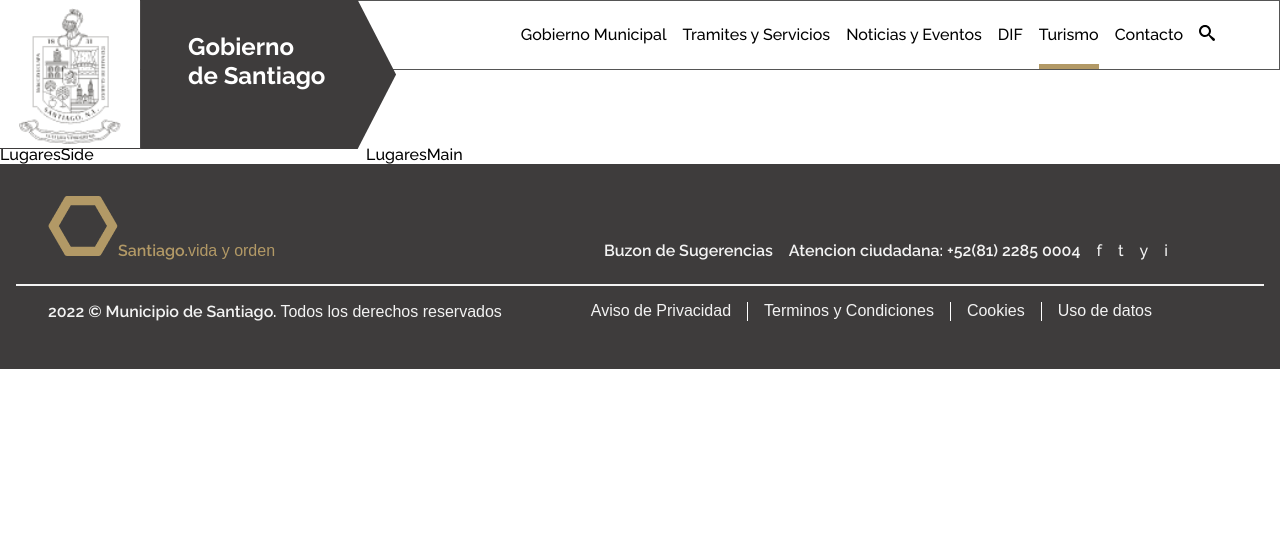
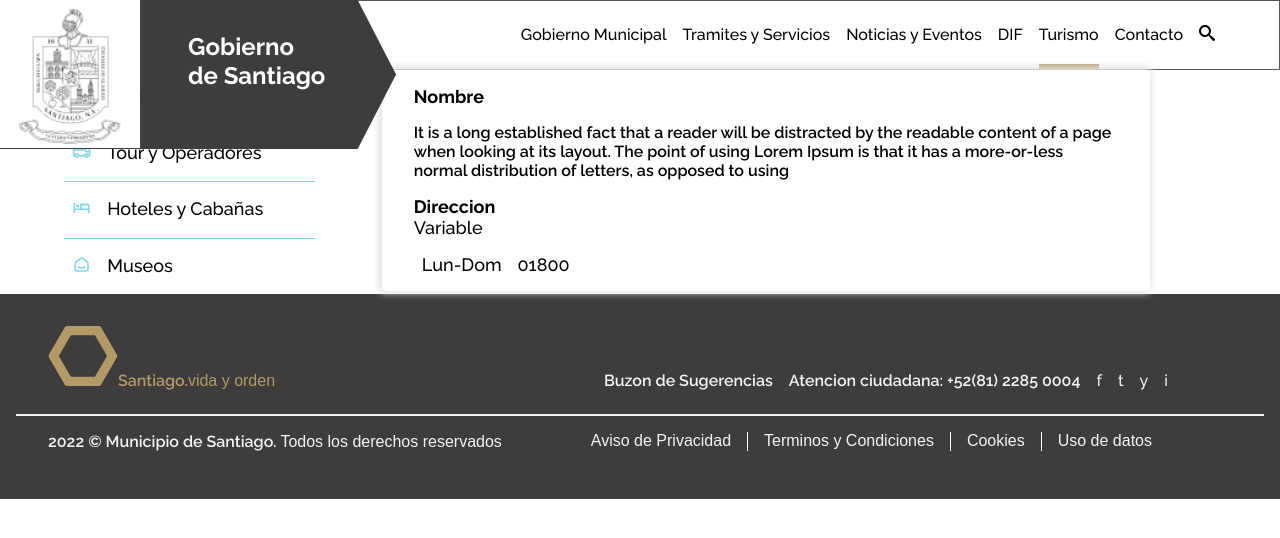
Before and after one commit to CesarQuint/PT_Gov, a React (Vite) app: page /Turismo in a window 1280 px wide. Shown: the top 538 px of the page. Built offline with nearby package versions, Linux system fonts and the light colour scheme; a web font is replaced by a local one.

Commit message:
Working in DIF

```diff
--- a/src/Components/Lugares.jsx
+++ b/src/Components/Lugares.jsx
@@ -1,13 +1,20 @@
-import React from 'react'
+import {useState} from 'react'
 import LugaresMain from './LugaresMain'
 import LugaresSide from './LugaresSide'
 
 function Lugares() {
+  //TODO:Agregar funcionalidad de seleccion de Area
+  const [attribute,setAttribute]=useState(0)
   return (
     <>
     <div className='lugaresDiv'>
-        <LugaresSide/>
-        <LugaresMain/>
+        <LugaresSide
+          attribute={attribute}
+          setAttribute={setAttribute}
+        />
+        <LugaresMain
+
+        />
     </div>
 
     </>
--- a/src/Components/LugaresMain.jsx
+++ b/src/Components/LugaresMain.jsx
@@ -2,7 +2,20 @@ import React from 'react'
 
 function LugaresMain() {
   return (
-    <div className='lugaresMain'>LugaresMain</div>
+    <div className='lugaresMain'>
+      <div className='cardLugares'>
+        <h5>Nombre</h5>
+        <p className='subHead'>It is a long established fact that a reader will be distracted by the readable content of a page when looking at its layout. The point of using Lorem Ipsum is that it has a more-or-less normal distribution of letters, as opposed to using</p>
+        <section className='diectionLugares'>
+          <h5>Direccion</h5>
+          <p>Variable</p>
+        </section>
+        <section className=' subhead time_phone'>
+          <p className='time'>Lun-Dom</p>
+          <p className='phone'>01800</p>
+        </section>
+      </div>
+    </div>
   )
 }
 
--- a/src/Components/LugaresSide.jsx
+++ b/src/Components/LugaresSide.jsx
@@ -1,8 +1,26 @@
 import React from 'react'
+import { TbToolsKitchen as Kitchen,TbBus as Bus,TbBed as Bed,TbSmartHome as Museum } from "react-icons/tb";
 
 function LugaresSide() {
   return (
-    <div className='lugaresSide'>LugaresSide</div>
+    <div className='lugaresSide'>
+      <div className='lugaresAtt'>
+       <span><Kitchen/></span>
+       <p>Restaurantes</p>
+      </div>
+      <div className='lugaresAtt'>
+        <span><Bus/></span>
+        <p>Tour y Operadores</p>
+      </div>
+      <div className='lugaresAtt'>
+        <span><Bed/></span>
+        <p>Hoteles y Cabañas</p>
+      </div>
+      <div className='lugaresAtt'>
+        <span><Museum/></span>
+        <p>Museos</p>
+      </div>
+    </div>
   )
 }
 
--- /dev/null
+++ b/src/Components/WelcomePanel.jsx
@@ -0,0 +1,15 @@
+import React from 'react'
+import Cat from '../assets/img/Cat.jpg'
+
+function WelcomePanel() {
+  return (
+    <div className='welcome'>
+        <section className='welcomeTitle'>
+            <h2>Desarrollo Integral de La Familia</h2>
+        </section>
+        <img className='welcomeImage' src={Cat} alt="" />
+    </div>
+  )
+}
+
+export default WelcomePanel
--- a/src/Layout/Layout.jsx
+++ b/src/Layout/Layout.jsx
@@ -7,8 +7,9 @@ function Layout() {
   return (
     <>
         <Header/>
-        <h1>Foto</h1>
-        <main> <Outlet/></main>
+        <main>
+          <Outlet/>
+        </main>
         <Footer/>
     </>
   )
--- a/src/Pages/DIF.jsx
+++ b/src/Pages/DIF.jsx
@@ -1,8 +1,12 @@
 import React from 'react'
+import WelcomePanel from '../Components/WelcomePanel'
 
 function DIF() {
   return (
-    <div>DIF</div>
+    <>
+      <WelcomePanel/>
+
+    </>
   )
 }
 
--- a/src/index.css
+++ b/src/index.css
@@ -449,7 +449,9 @@ section.tags{
 /**Lugares Table*/
 div.lugaresDiv{
   display: grid;
- grid-template-areas: 'side main main main';
+  grid-template-areas: 'side main main main';
+  width: 90%;
+  margin: auto;
 }
 div.lugaresSide{
   grid-area:side ;
@@ -457,3 +459,74 @@ div.lugaresSide{
 div.lugaresMain{
   grid-area: main;
 }
+div.lugaresAtt{
+  padding: 1rem 0.5rem;
+  border-bottom: 1px solid var(--AcAz);
+  display: flex;
+  flex-flow: row wrap;
+  gap: 1rem;
+}
+
+div.lugaresAtt:hover{
+  background-color: var(--F2);
+  cursor: pointer;
+}
+
+div.lugaresAtt span{
+  color: var(--AcAz);
+  font-size: larger;
+}
+
+div.lugaresAtt:last-child{
+  border-bottom:none;
+}
+/**Lugares Card*/
+div.cardLugares{
+  width:55vw;
+  margin: auto;
+  padding: 1rem 2rem;
+  box-shadow: -1px -1px 7px 3px  #e4e4e4;
+  display: flex;
+  flex-flow: column wrap;
+  gap: 1rem;
+  border-radius: 0.3rem;
+}
+section.time_phone{
+display: flex;
+flex-flow: row wrap;
+}
+section.time_phone p{
+  padding: 0 0.5rem;
+}
+
+/**Welcome Panel*/
+div.welcome{
+  padding: 5rem 1rem 3rem;
+  display: flex;
+  flex-flow: row wrap;
+  background-color:#d4d5f0;
+}
+div.welcome div,section{
+  border: none;
+}
+div.welcome section.welcomeTitle{
+  width: 40%;
+  padding: 0 0 0 8rem;
+}
+div.hexContan{
+  position: relative;
+  overflow: hidden;
+}
+div.hexagonBorder{
+height: 20rem;
+width: 20rem;
+background-color: var(--AcVio);
+position: absolute;
+right: -5rem;
+top: 7rem;
+transform: rotate(45deg);
+}
+img.welcomeImage{
+  width: 10rem;
+  border-image-slice: fill;
+}
```
Also changed, not shown: src/assets/img/Cat.jpg (added).
